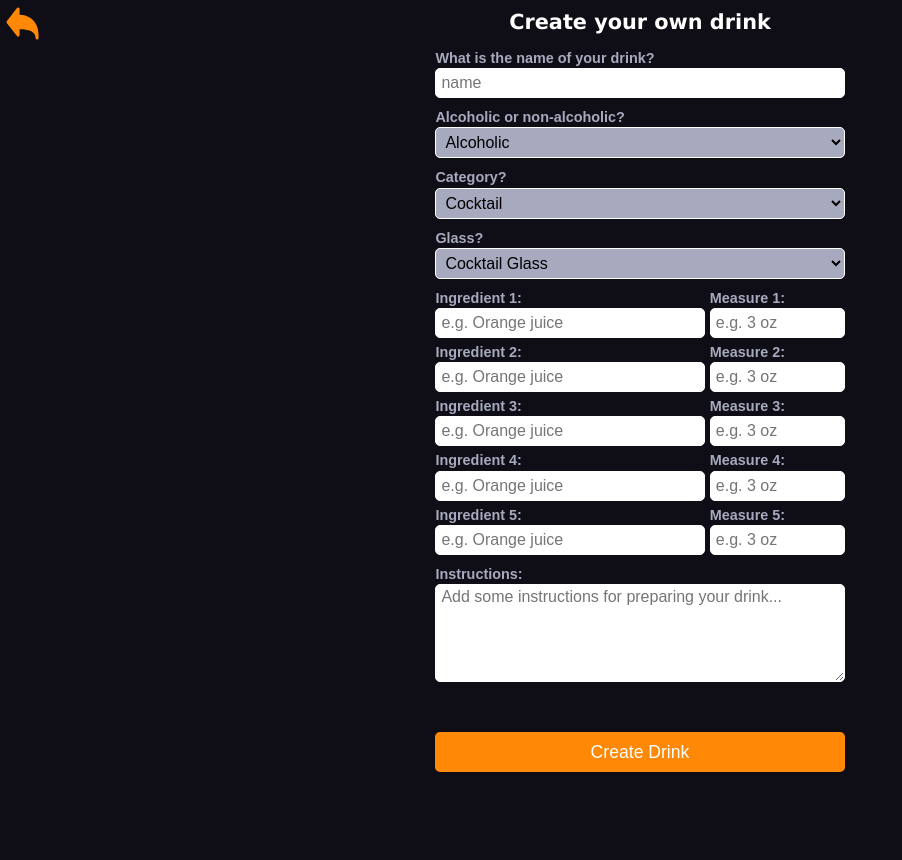
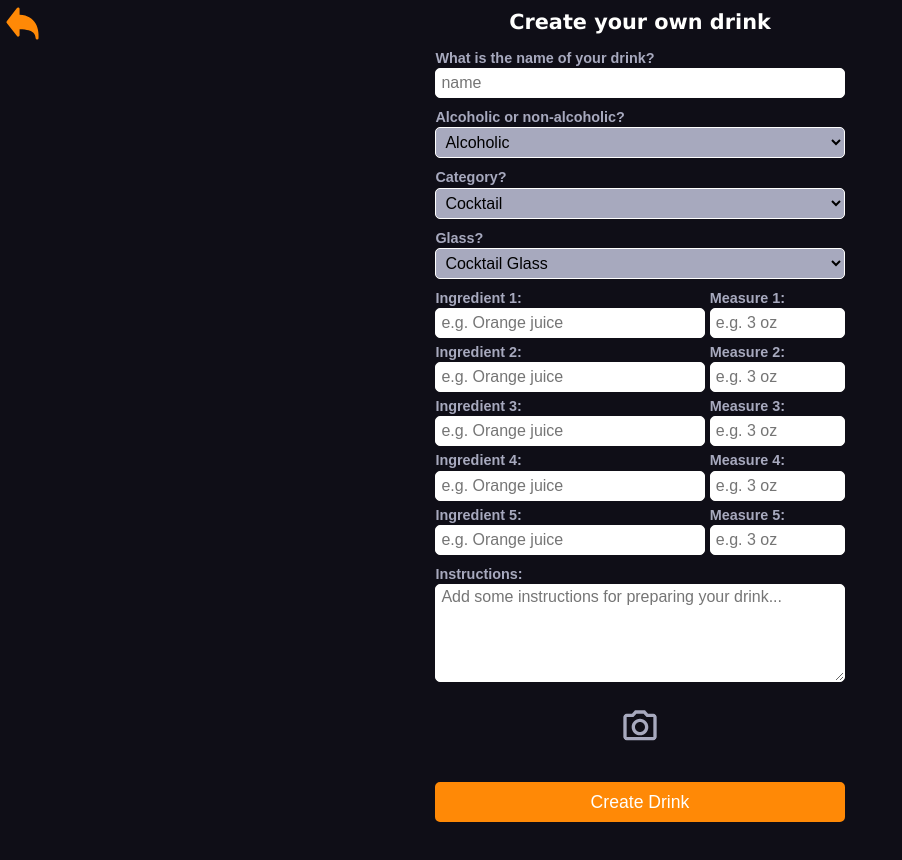
Before and after one commit to mwarnck/capstone-project, a React (Create React App) app: page /createDrinkPage in a window 1280 px wide. Shown: the top 860 px of the page, without its empty margins (0-902 px from the left). Built offline with nearby package versions, Linux system fonts and the light colour scheme.

Commit message:
Add icon for upload photo and add to form with input type file and preview picture. Edit logic for update drink object with the url of the uploaded image

```diff
--- a/src/App.js
+++ b/src/App.js
@@ -190,6 +190,7 @@ function App() {
 
   function addNewDrink(newDrink) {
     setFetchedDrinks([...fetchedDrinks, newDrink]);
+    //console.log(newDrink);
   }
 
   function editDrink(newDrink) {
@@ -213,6 +214,7 @@ function App() {
             strMeasure3: newDrink.strMeasure3,
             strMeasure4: newDrink.strMeasure4,
             strMeasure5: newDrink.strMeasure5,
+            strDrinkThumb: newDrink.strDrinkThumb,
           };
         } else {
           return drink;
--- a/src/components/DrinkForm.js
+++ b/src/components/DrinkForm.js
@@ -2,7 +2,10 @@ import styled from 'styled-components';
 import { useForm } from 'react-hook-form';
 import { nanoid } from 'nanoid';
 import { useNavigate } from 'react-router-dom';
+import { useState } from 'react';
+import axios from 'axios';
 import goBackArrow from '../icons/goBackArrow.svg';
+import uploadPhotoIcon from '../icons/uploadPhotoIcon.svg';
 
 export default function CreateDrinkForm({
   handleNewDrink,
@@ -11,6 +14,9 @@ export default function CreateDrinkForm({
   preloadedValues,
 }) {
   const navigate = useNavigate();
+  const CLOUDNAME = process.env.REACT_APP_CLOUDINARY_CLOUDNAME;
+  const PRESET = process.env.REACT_APP_CLOUDINARY_PRESET;
+  const [image, setImage] = useState(preloadedValues?.strDrinkThumb ?? '');
 
   const {
     register,
@@ -37,6 +43,7 @@ export default function CreateDrinkForm({
           strMeasure3: '',
           strMeasure4: '',
           strMeasure5: '',
+          strDrinkThumb: '',
         },
   });
 
@@ -59,6 +66,7 @@ export default function CreateDrinkForm({
         strMeasure3: data.strMeasure3,
         strMeasure4: data.strMeasure4,
         strMeasure5: data.strMeasure5,
+        strDrinkThumb: image,
       });
     } else {
       handleNewDrink({
@@ -79,6 +87,7 @@ export default function CreateDrinkForm({
         strMeasure3: data.strMeasure3,
         strMeasure4: data.strMeasure4,
         strMeasure5: data.strMeasure5,
+        strDrinkThumb: image,
       });
     }
     reset();
@@ -385,14 +394,53 @@ export default function CreateDrinkForm({
             })}
           />
         </label>
+        <ErrorMessage>{errors.strInstructions?.message}</ErrorMessage>
+        <ImageUploadLabel htmlFor="imageUpload">
+          <img src={uploadPhotoIcon} width="40" height="40" alt="upload icon" />
+          <input
+            id="imageUpload"
+            name="imageUpload"
+            type="file"
+            onChange={upload}
+            hidden
+          />
+          {image ? (
+            <img
+              src={image}
+              width="50"
+              height="50"
+              alt="preview of uploaded drink"
+            />
+          ) : (
+            ''
+          )}
+        </ImageUploadLabel>
 
-        <ErrorMessage>{errors.strInstructions?.message}</ErrorMessage>
         <FormButton disabled={!isDirty} type="submit">
           {buttonText}
         </FormButton>
       </StyledForm>
     </FormContainer>
   );
+
+  function upload(event) {
+    const url = `https://api.cloudinary.com/v1_1/${CLOUDNAME}/upload`;
+
+    const formData = new FormData();
+    formData.append('file', event.target.files[0]);
+    formData.append('upload_preset', PRESET);
+
+    axios
+      .post(url, formData, {
+        headers: {
+          'Content-type': 'multipart/form-data',
+        },
+      })
+      .then(response => {
+        setImage(response.data.url);
+      })
+      .catch(err => console.error(err));
+  }
 }
 
 const FormContainer = styled.div`
@@ -505,3 +553,14 @@ const FormButton = styled.button`
     border-color: var(--font-color-headlines-bright);
   }
 `;
+
+const ImageUploadLabel = styled.label`
+  display: flex;
+  justify-content: space-evenly;
+  align-items: center;
+
+  img {
+    background-color: transparent;
+    border-radius: 50%;
+  }
+`;
```
Also changed, not shown: src/icons/uploadPhotoIcon.svg (added).
